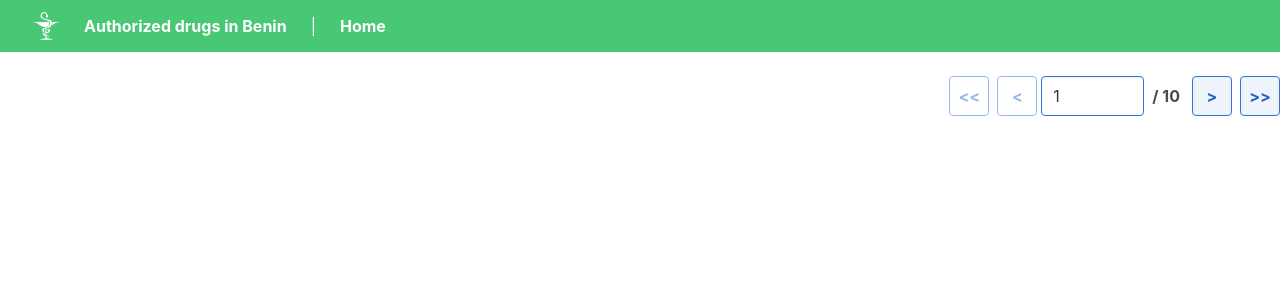
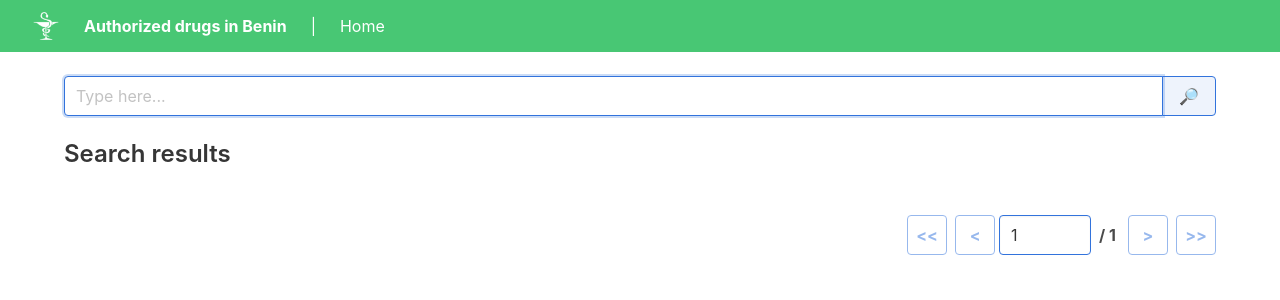
Before and after one commit to kitihounel/drugdb-frontend, a Vue app: page / in a window 1280 px wide. Shown: the top 300 px of the page. Built offline with nearby package versions, Linux system fonts and the light colour scheme.

Commit message:
Worked on Home

```diff
--- a/src/App.vue
+++ b/src/App.vue
@@ -1,6 +1,8 @@
 <template>
   <Navbar />
-  <router-view/>
+  <div class="container mt-5">
+    <router-view/>
+  </div>
 </template>
 
 <script lang="ts">
--- /dev/null
+++ b/src/components/DrugList.vue
@@ -0,0 +1,28 @@
+<template>
+  <div>
+    <table class="table is-bordered is-striped is-hoverable is-fullwidth">
+      <tbody>
+        <tr v-for="drug in drugs">
+          <td>
+            <span class="is-link">{{ drug.name }}</span>
+          </td>
+        </tr>
+      </tbody>
+    </table>
+  </div>
+</template>
+
+<script lang="ts">
+import { defineComponent, PropType } from 'vue'
+import Drug from "@/typings/drug"
+
+export default defineComponent({
+  name: 'DrugList',
+  props: {
+    drugs: {
+      type: Array as PropType<Drug[]>,
+      required: true
+    }
+  }
+})
+</script>
--- a/src/components/Navbar.vue
+++ b/src/components/Navbar.vue
@@ -13,7 +13,7 @@
         <span class="navbar-item has-text-white">
           |
         </span>
-        <span class="navbar-item has-text-white has-text-weight-bold">
+        <span class="navbar-item has-text-white">
           <router-link to="/">Home</router-link>
         </span>
       </div>
--- a/src/components/Pagination.vue
+++ b/src/components/Pagination.vue
@@ -58,7 +58,8 @@ export default defineComponent({
   props: {
     lastPage: {
       type: Number,
-      required: true
+      required: true,
+      default: 1
     }
   },
 
--- /dev/null
+++ b/src/components/SearchBar.vue
@@ -0,0 +1,41 @@
+<template>
+  <div>
+    <div class="field has-addons">
+      <div class="control is-expanded">
+        <input  autofocus
+                class="input"
+                type="text"
+                placeholder="Type here..." ref="input"
+                v-model="term"
+                @keydown.enter="onSubmit">
+      </div>
+      <div class="control">
+        <button class="button is-link is-light is-outlined" @click="onSubmit">
+          &#x1F50E;
+        </button>
+      </div>
+    </div>
+  </div>
+</template>
+
+<script lang="ts">
+import { defineComponent } from 'vue'
+
+export default defineComponent({
+  name: 'SearchBar',
+
+  data: function() {
+    return {
+      term: ''
+    }
+  },
+
+  methods: {
+    onSubmit() {
+      const trimmed = this.term.trim()
+      if (trimmed.length != 0)
+        this.$emit('search', trimmed)
+    }
+  }
+})
+</script>
--- /dev/null
+++ b/src/typings/drug.d.ts
@@ -0,0 +1,4 @@
+export default interface Drug {
+  id: number
+  name: String
+}
--- a/src/views/Home.vue
+++ b/src/views/Home.vue
@@ -1,17 +1,38 @@
 <template>
   <div>
-    <Pagination :lastPage="10" />
+    <SearchBar />
+
+    <div v-if="showList" class="container mt-5">
+      <h4 class="title is-4">Search results</h4>
+      <DrugList :drugs="drugs" />
+    </div>
+
+    <div v-if="showNav" class="container mt-5">
+      <Pagination />
+    </div>
   </div>
 </template>
 
 <script lang="ts">
 import { defineComponent } from 'vue'
+import SearchBar from '@/components/SearchBar.vue'
 import Pagination from '@/components/Pagination.vue'
+import DrugList from '@/components/DrugList.vue'
 
 export default defineComponent({
   name: 'Home',
   components: {
-    Pagination
+    SearchBar,
+    Pagination,
+    DrugList
+  },
+
+  data: function() {
+    return {
+      drugs: [],
+      showNav: true,
+      showList: true
+    }
   }
 })
 </script>
```
